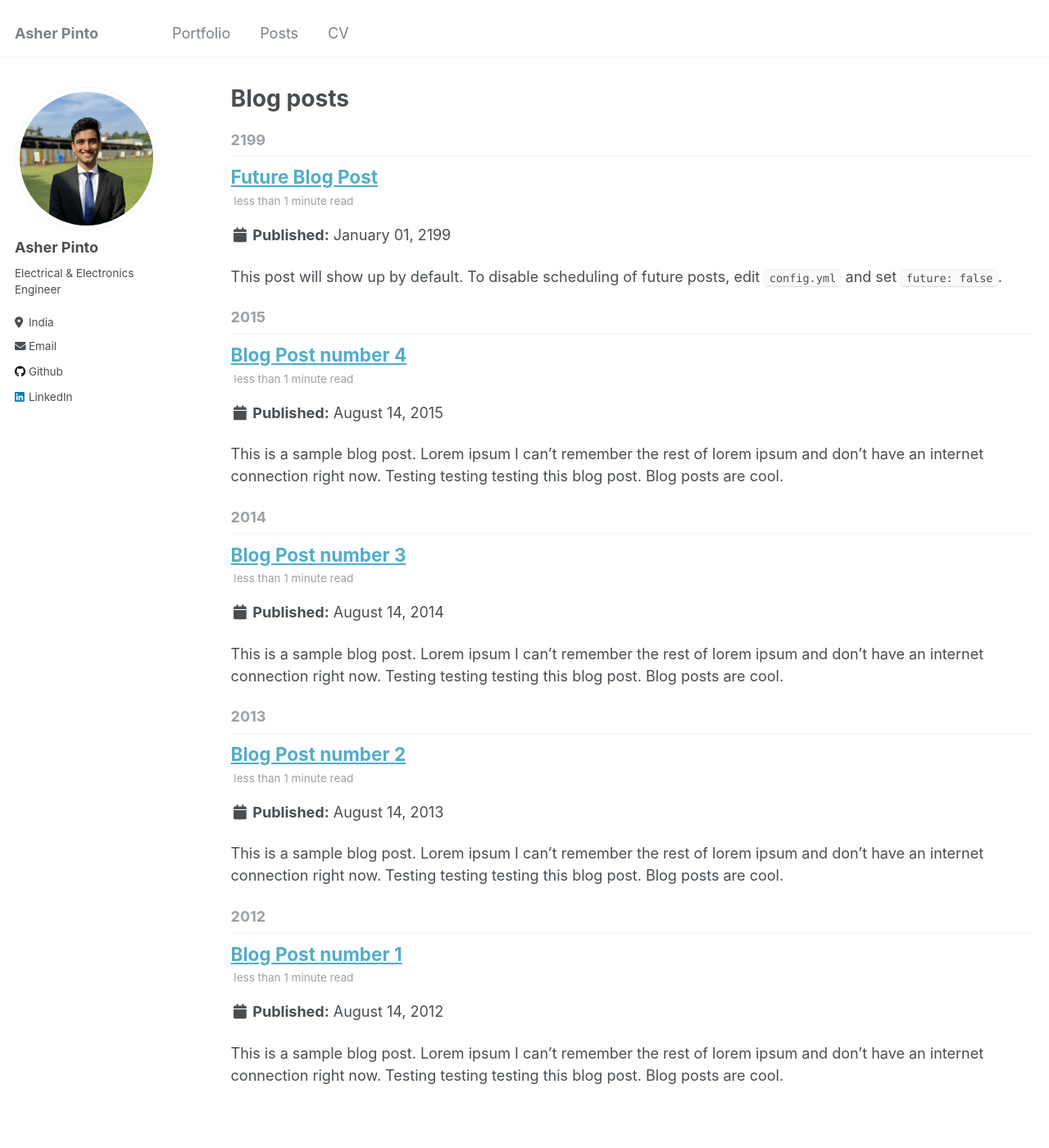
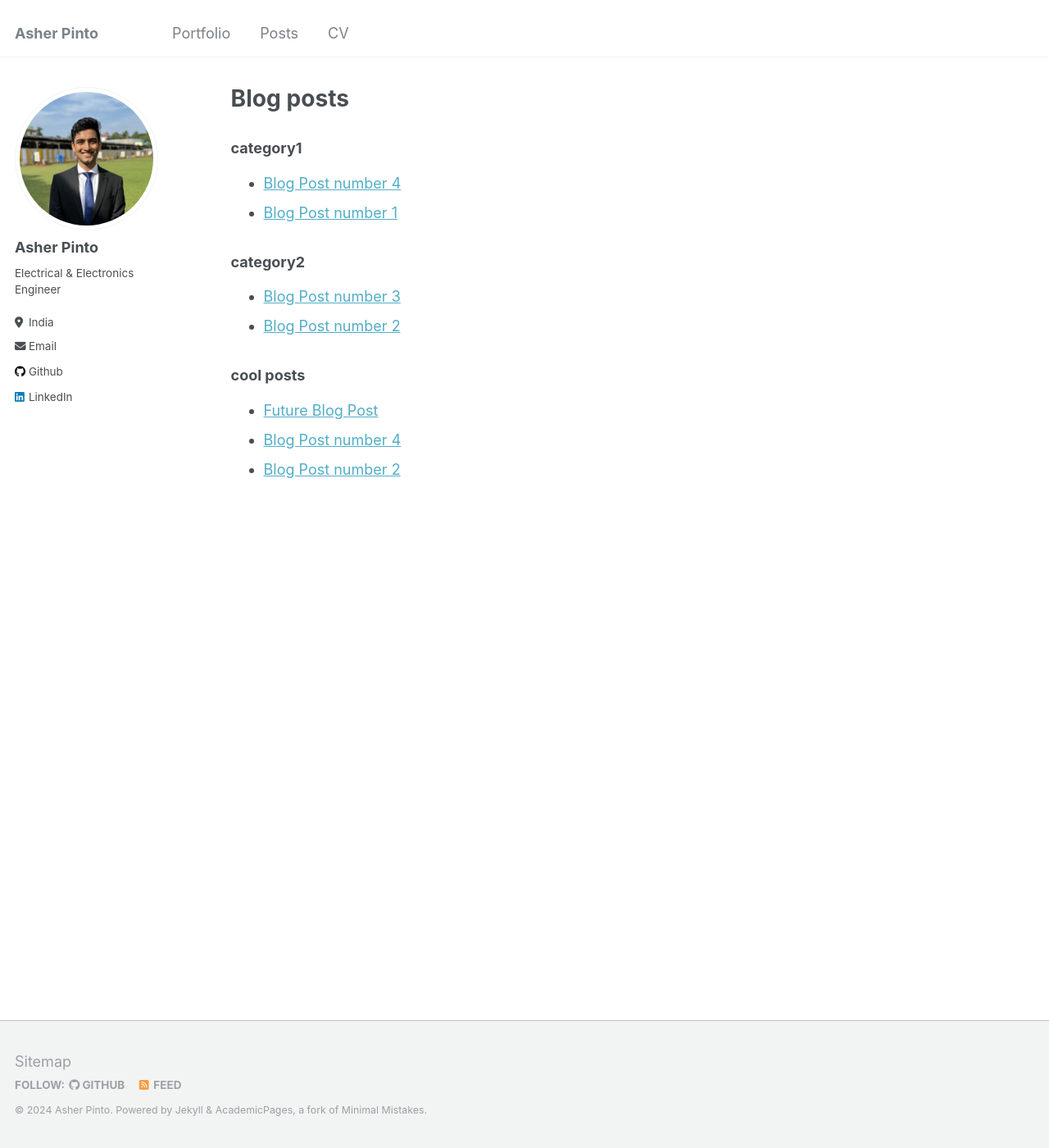
Before and after one commit to antoash/antoash.github.io, a Jekyll site: the page built from _pages/blog-posts.html, in a window 1280 px wide and 1400 px high. Shown: the whole window at 82% size. Built offline with Jekyll 4.4.1, drawn with Linux system fonts in a browser that asks for light colours.

Commit message:
Modified blog-posts.html
Rearranged posts based on categories. Might change it back if required.

```diff
--- a/_pages/blog-posts.html
+++ b/_pages/blog-posts.html
@@ -7,13 +7,13 @@ redirect_from:
   - /wordpress/blog-posts/
 ---
 
-{% include base_path %}
-{% capture written_year %}'None'{% endcapture %}
-{% for post in site.posts %}
-  {% capture year %}{{ post.date | date: '%Y' }}{% endcapture %}
-  {% if year != written_year %}
-    <h2 id="{{ year | slugify }}" class="archive__subtitle">{{ year }}</h2>
-    {% capture written_year %}{{ year }}{% endcapture %}
-  {% endif %}
-  {% include archive-single.html %}
+{% assign sorted_cats = site.tags | sort %}
+
+{% for category in sorted_cats %}
+    <h3>{{category | first}}</h3>
+    <ul>
+    {% for post in category.last %}
+      <li><a class="noline mono" href="{{ post.url }}">{{ post.title }}</a></li>
+    {% endfor %}
+    </ul>
 {% endfor %}
--- a/_posts/2012-08-14-blog-post-1.md
+++ b/_posts/2012-08-14-blog-post-1.md
@@ -3,9 +3,7 @@ title: 'Blog Post number 1'
 date: 2012-08-14
 permalink: /posts/2012/08/blog-post-1/
 tags:
-  - cool posts
   - category1
-  - category2
 ---
 
 This is a sample blog post. Lorem ipsum I can't remember the rest of lorem ipsum and don't have an internet connection right now. Testing testing testing this blog post. Blog posts are cool.
--- a/_posts/2014-08-14-blog-post-3.md
+++ b/_posts/2014-08-14-blog-post-3.md
@@ -3,8 +3,6 @@ title: 'Blog Post number 3'
 date: 2014-08-14
 permalink: /posts/2014/08/blog-post-3/
 tags:
-  - cool posts
-  - category1
   - category2
 ---
 
```
Also changed, not shown: _posts/2013-08-14-blog-post-2.md (+0 -1 lines), _posts/2015-08-14-blog-post-4.md (+0 -1 lines), _posts/2199-01-01-future-post.md (+1 -2 lines).
